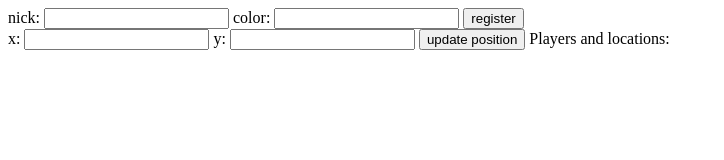
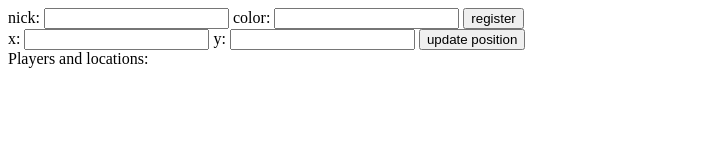
Before and after one commit to musnit/super_friendship, a plain HTML site: page index.html in a window 1280 px wide. Shown: the whole page, without its empty margins (0-724 px from the left). Drawn offline with nearby package versions, Linux system fonts and the light colour scheme; no server answers.

```diff
--- a/server/index.html
+++ b/index.html
@@ -9,7 +9,7 @@
     <button id="register-button">register</button></body><br/>
     x: <input id="x" autocomplete="off" />
     y: <input id="y" autocomplete="off" />
-    <button id="ping-button">update position</button>
+    <button id="ping-button">update position</button><br/>
     Players and locations:
     <ul id="player-list">
     </ul>
```
